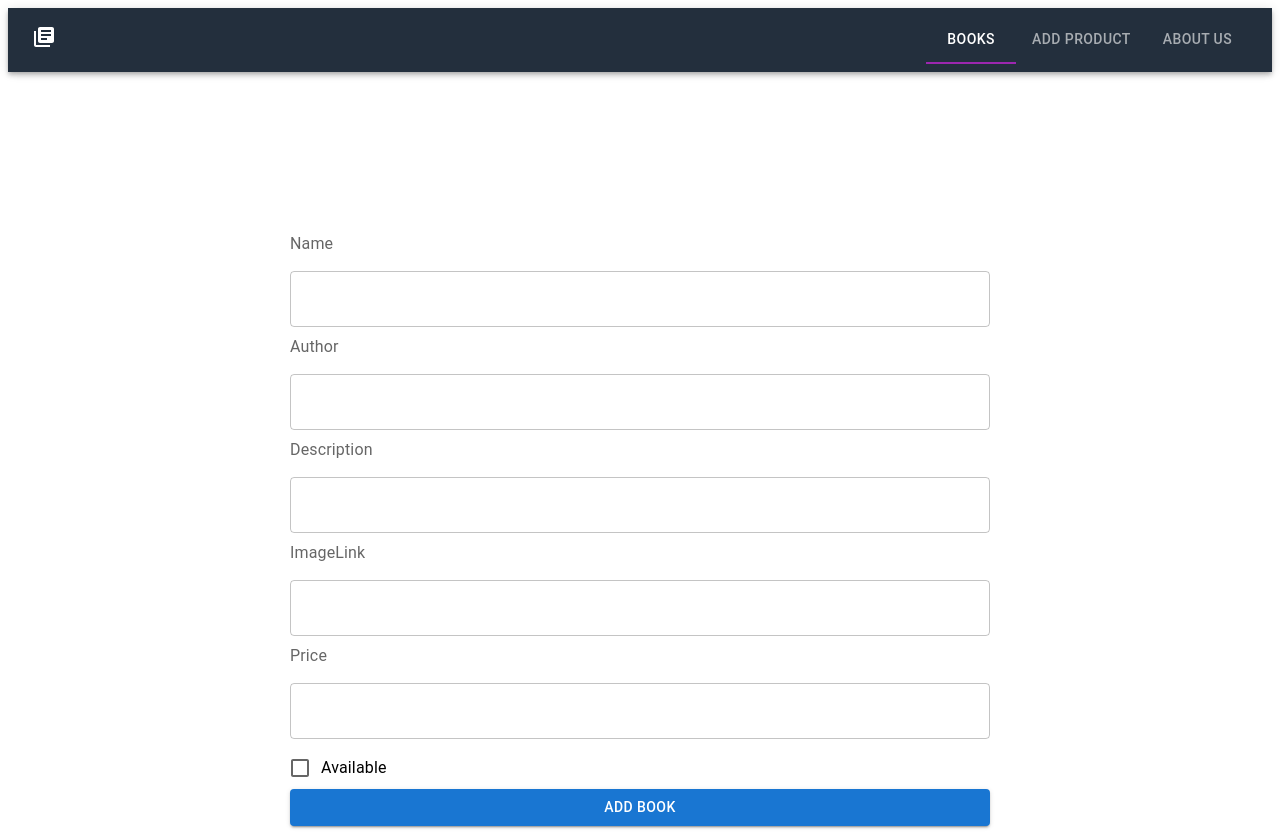
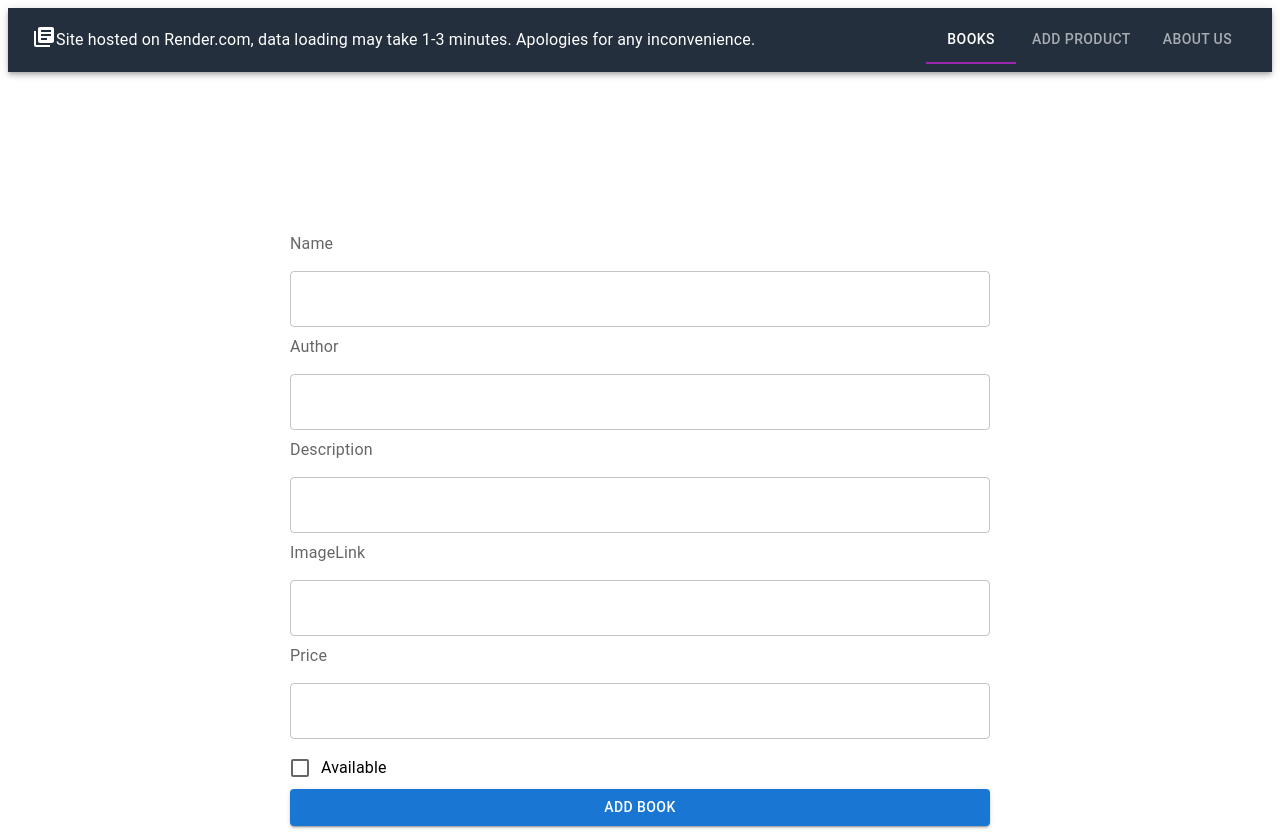
Before and after one commit to ajayhrishi/PracticeProject-BookStore-App-FrontEnd, a React (Create React App) app: page /UpdateBook/1 in a window 1280 px wide. Built offline with nearby package versions, Linux system fonts and the light colour scheme; no server answers.

Commit message:
updating the warnings

```diff
--- a/src/componenets/Header.js
+++ b/src/componenets/Header.js
@@ -11,6 +11,9 @@ const Header = () => {
         <Toolbar>
             <Typography>
                 <LibraryBooksIcon/>
+            </Typography>
+            <Typography>
+            Site hosted on Render.com, data loading may take 1-3 minutes. Apologies for any inconvenience.
             </Typography>
             <Tabs
             sx={{ml:'auto'}}
```
